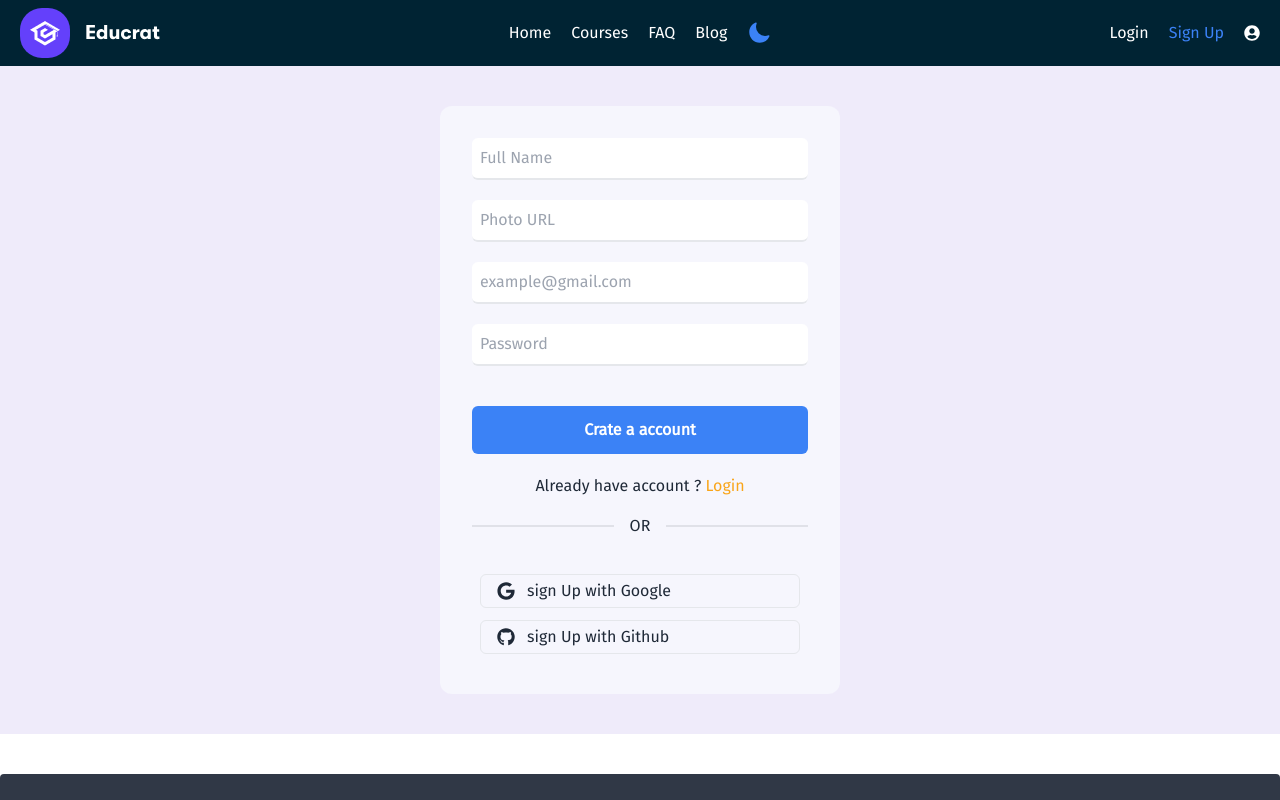
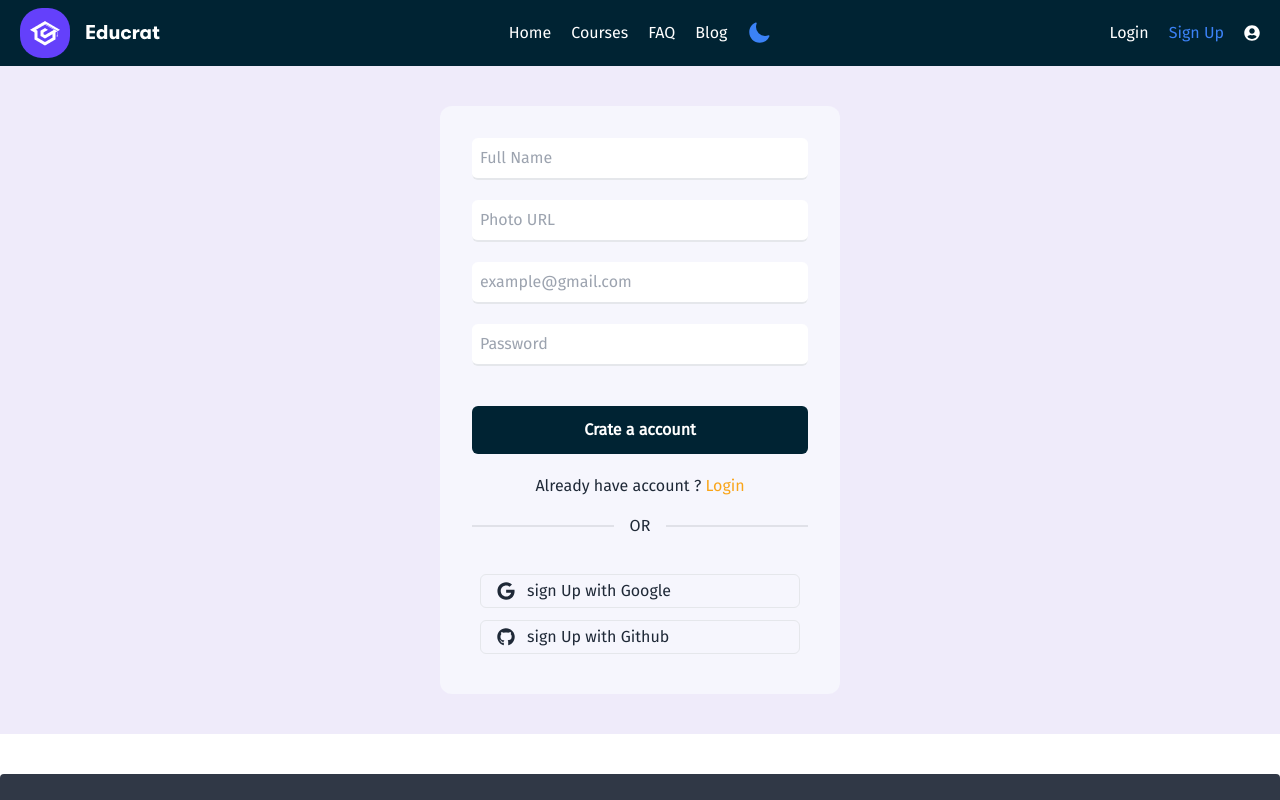
Before and after one commit to saruaralam-swd/educrat-learning-platform-client-side, a React (Create React App) app: page /register in a window 1280 px wide. Shown: the top 800 px of the page. Built offline with nearby package versions, Linux system fonts and the light colour scheme; no server answers; what @react-pdf/renderer would draw is missing.

Commit message:
add readme file

```diff
--- a/src/Pages/Login/Login/Login.js
+++ b/src/Pages/Login/Login/Login.js
@@ -2,7 +2,7 @@ import { GithubAuthProvider, GoogleAuthProvider } from 'firebase/auth';
 import React, { useContext, useState } from 'react';
 import { Link, useLocation, useNavigate } from 'react-router-dom';
 import { AuthContext } from '../../../Context/AuthProvider/AuthProvider';
-import { FaGoogle, FaGithub, FaUser } from "react-icons/fa";
+import { FaGoogle, FaGithub } from "react-icons/fa";
 
 const Login = () => {
   const { providerLogin, signIn, forgetPassword } = useContext(AuthContext);
@@ -104,7 +104,7 @@ const Login = () => {
 
           <p className='text-red-400'>{error}</p>
 
-          <button className='bg-yellow-300 hover:bg-yellow-400 px-4 py-1 rounded-md'>Login</button><br></br>
+          <button className='bg-[#002333] text-white px-4 py-1 rounded-md'>Login</button><br></br>
 
           <div className="divider">OR</div>
 
--- a/src/Pages/Login/Register/Register.js
+++ b/src/Pages/Login/Register/Register.js
@@ -1,5 +1,5 @@
 import React, { useContext, useState } from 'react';
-import { Link, useLocation, useNavigate } from 'react-router-dom';
+import { Link, useNavigate } from 'react-router-dom';
 import { AuthContext } from '../../../Context/AuthProvider/AuthProvider';
 import { FaGoogle, FaGithub } from "react-icons/fa";
 import { GoogleAuthProvider, GithubAuthProvider } from 'firebase/auth';
@@ -89,7 +89,7 @@ const Register = () => {
 
           <p className='text-red-400'>{error}</p>
 
-          <button className='bg-blue-500 hover:bg-blue-600 text-white px-4 py-3 w-full font-semibold rounded-md'>Crate a account</button>
+          <button className='bg-[#002333]  text-white px-4 py-3 w-full font-semibold rounded-md'>Crate a account</button>
 
           <p className='text-center mt-4'>Already have account ? <Link to='/login' className='hover:underline text-[#F9A51A]'>Login</Link></p>
 
```
Also changed, not shown: 1 other file (tests, documents, lock files or other folders).
